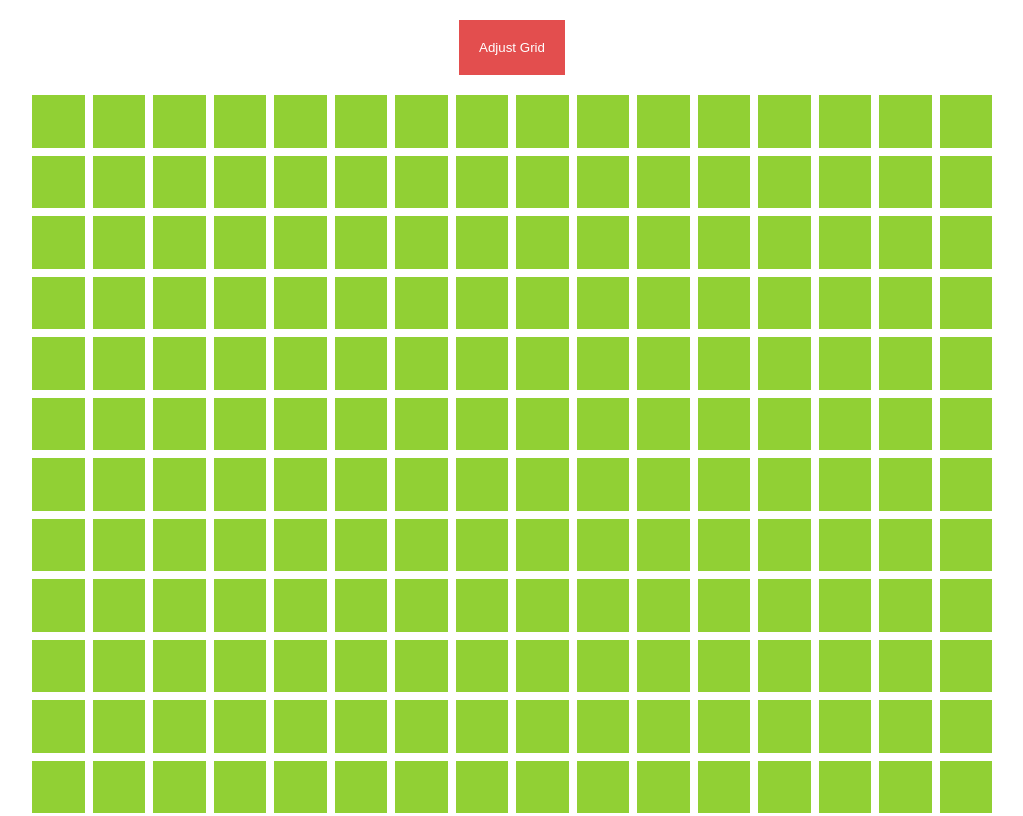
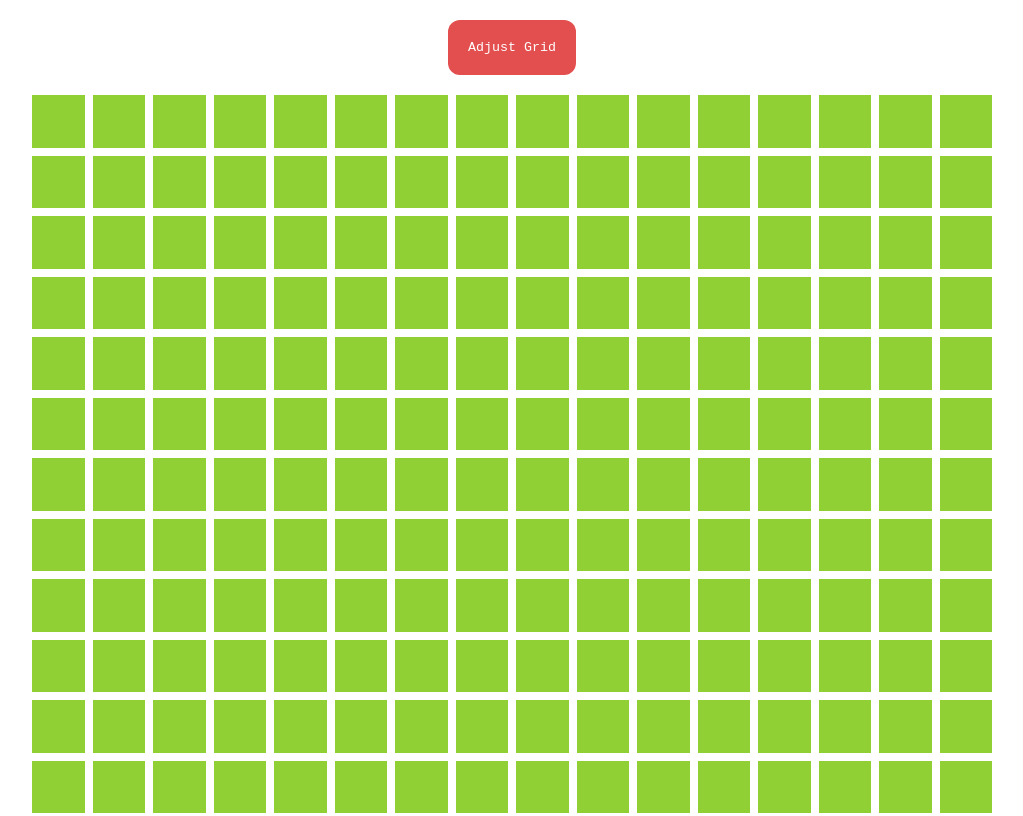
Before and after one commit to dorukanc/etch-a-sketch, a plain HTML site: page index.html in a window 1280 px wide. Shown: the top 816 px of the page, without its empty margins (128-1151 px from the left). Drawn offline with Linux system fonts and the light colour scheme.

Commit message:
update style of the button, and the background color of squares

```diff
--- a/script.js
+++ b/script.js
@@ -28,7 +28,7 @@
             col.appendChild(square);
 
             square.addEventListener('mouseover', function(){
-            this.style.backgroundColor = 'lightblue';
+            this.style.backgroundColor = 'red';
             });
 
             console.log('append square');
--- a/style.css
+++ b/style.css
@@ -18,7 +18,10 @@
 #adjust{
     border: 0;
     color: white;
+    text-align: center;
+    font-family: monospace;
     background-color: rgb(227, 78, 78);
+    border-radius: 12px;
     padding: 20px;
     margin: 20px;
 }
```
